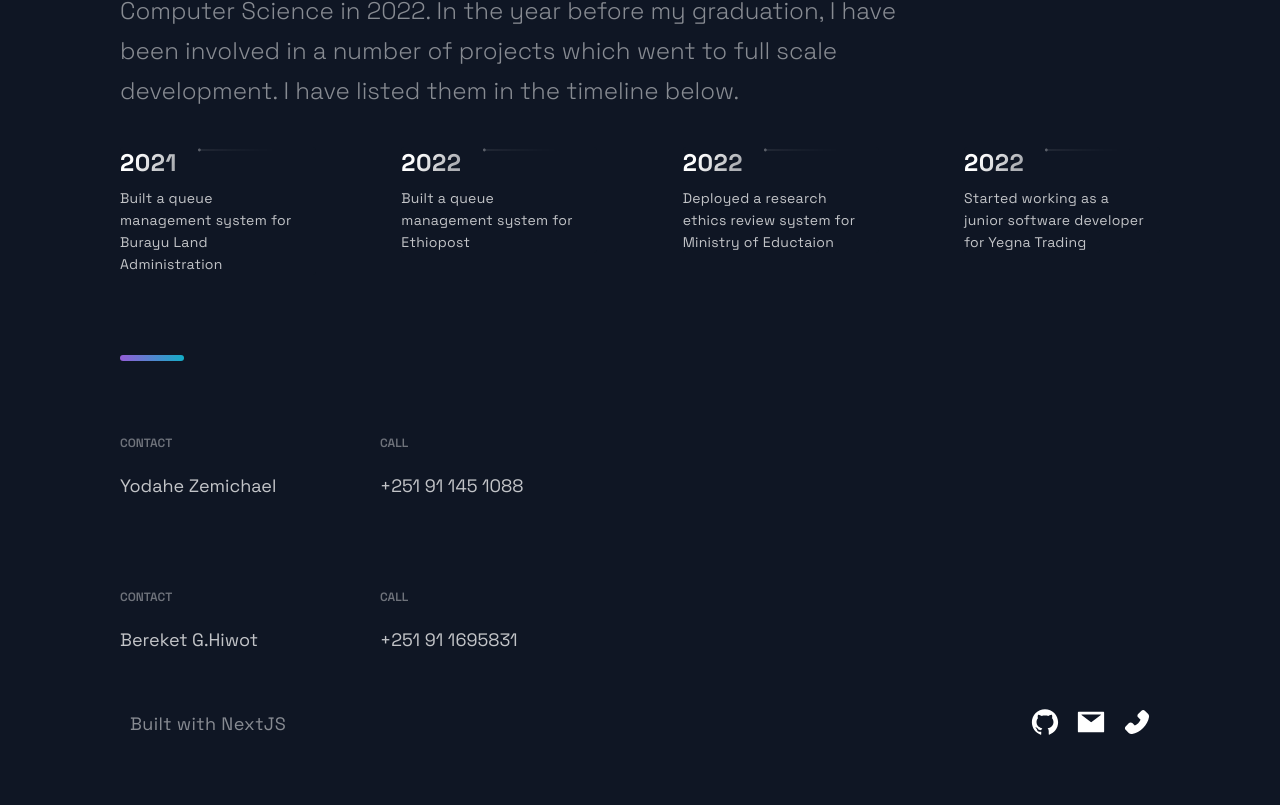
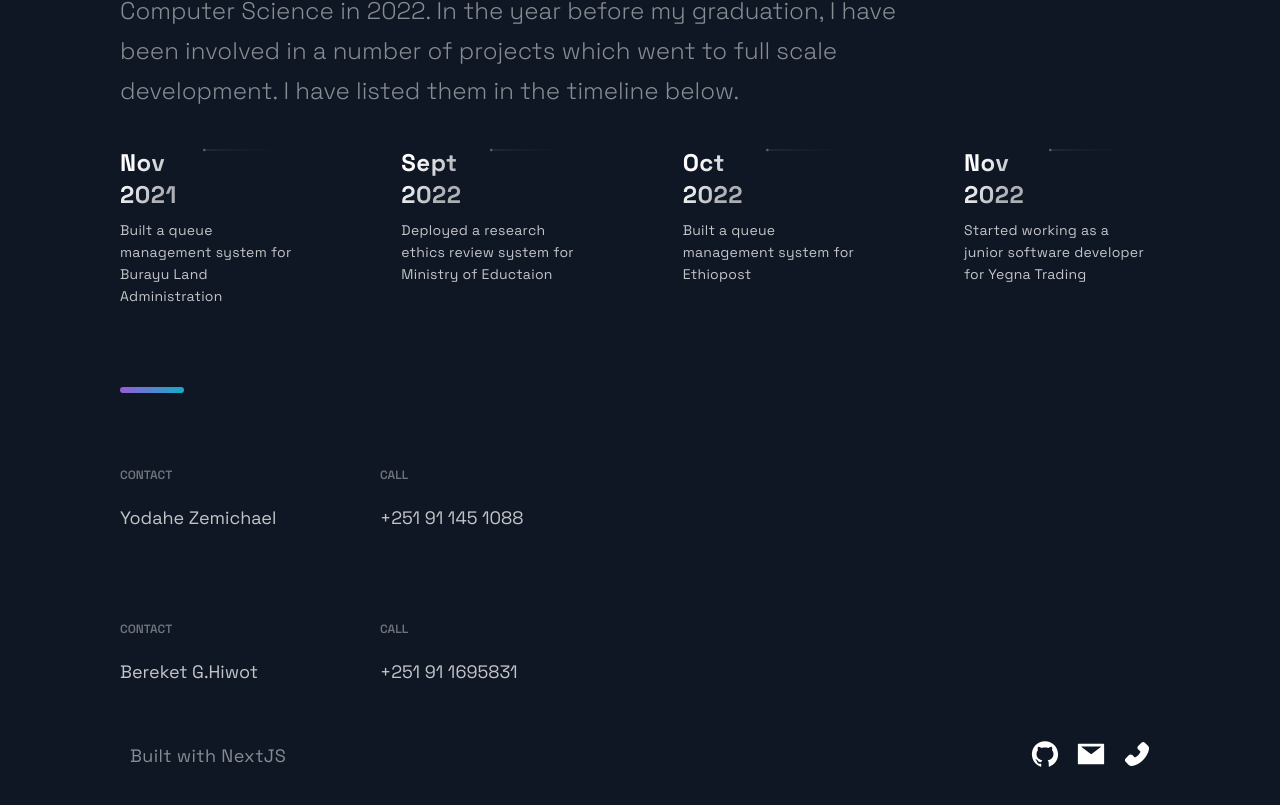
Before and after one commit to NahomAraya/personal-portfolio, a Next.js app: page / in a window 1280 px wide. Shown: the part 2790-3595 px from the top of the page. Built offline with nearby package versions, Linux system fonts and the light colour scheme.

Commit message:
added months to timeline

```diff
--- a/src/constants/constants.js
+++ b/src/constants/constants.js
@@ -38,8 +38,9 @@ export const projects = [
 ];
 
 export const TimeLineData = [
-  { year: 2021, text: 'Built a queue management system for Burayu Land Administration', },
-  { year: 2022, text: 'Built a queue management system for Ethiopost', },
-  { year: 2022, text: 'Deployed a research ethics review system for Ministry of Eductaion', },
-  { year: 2022, text: 'Started working as a junior software developer for Yegna Trading', },
+  { year: 'Nov 2021', text: 'Built a queue management system for Burayu Land Administration', },
+  { year: 'Sept 2022', text: 'Deployed a research ethics review system for Ministry of Eductaion', },
+  { year: 'Oct 2022', text: 'Built a queue management system for Ethiopost', },
+
+  { year: 'Nov 2022', text: 'Started working as a junior software developer for Yegna Trading', },
 ];
```
